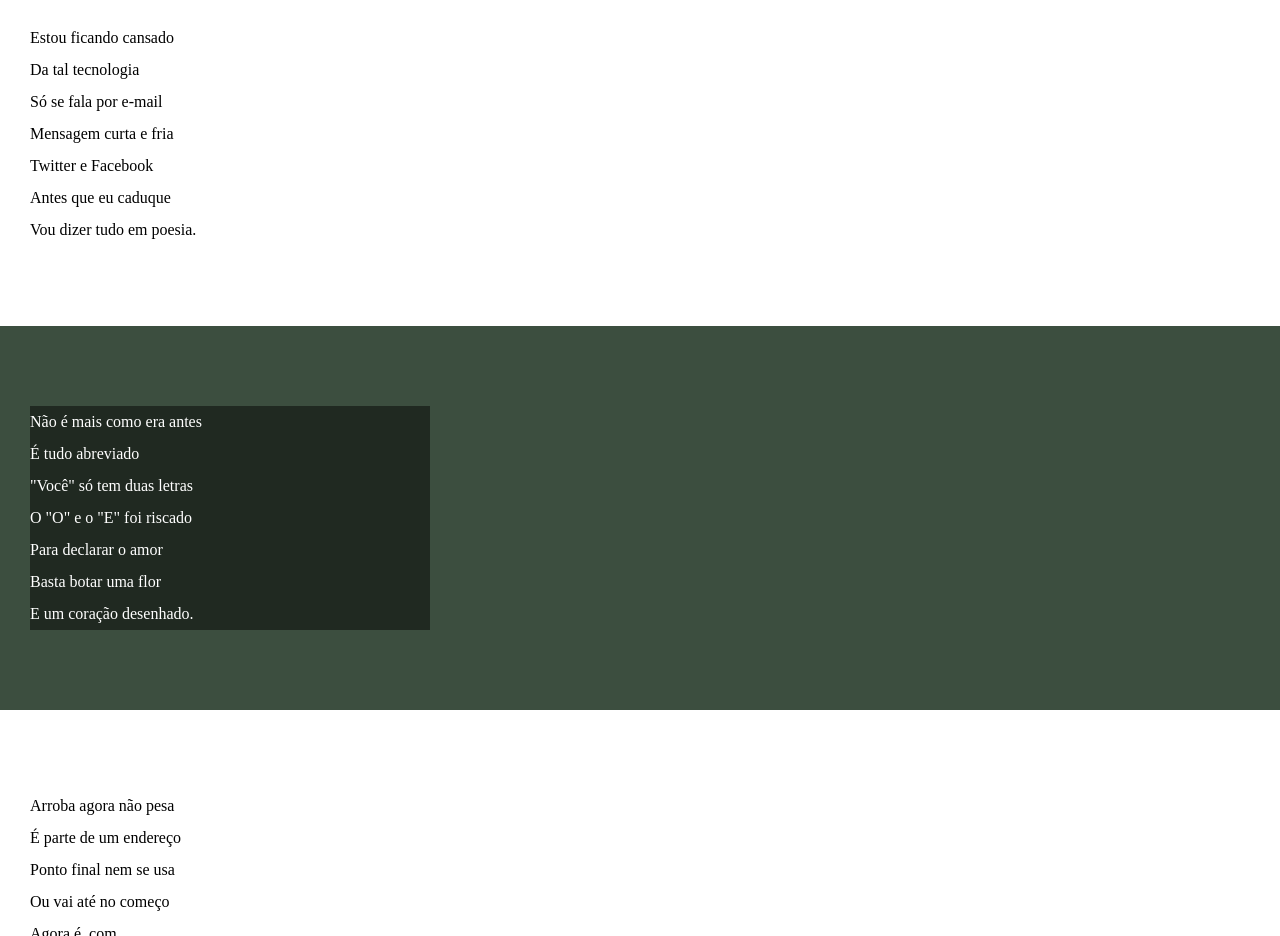
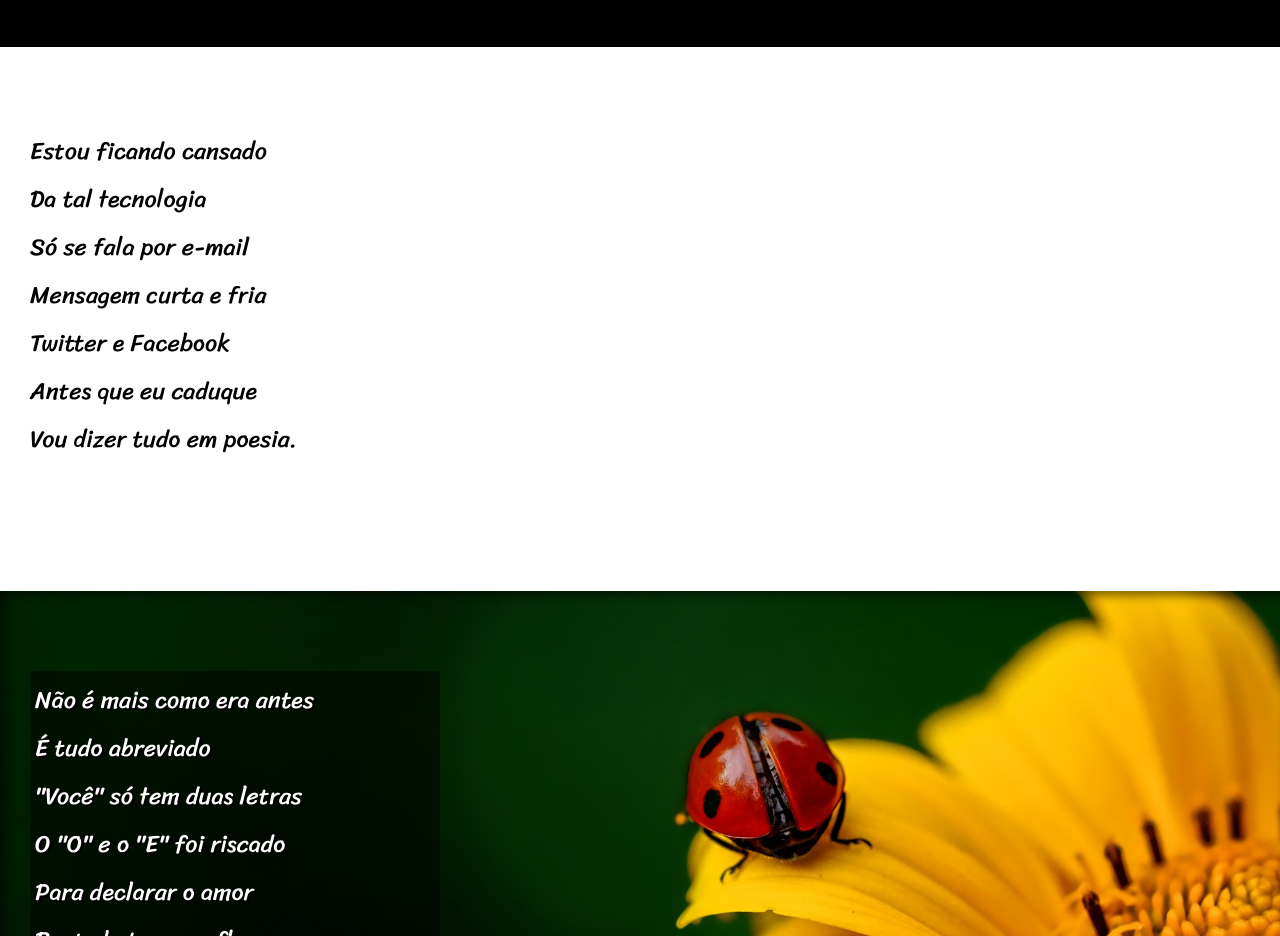
Before and after one commit to Vito-Ismael/hrtml-css, a plain HTML site: page Desafios/d012/index.html in a window 1280 px wide. Shown: the part 213-1149 px from the top of the page. Drawn offline with nearby package versions, Linux system fonts and the light colour scheme.

Commit message:
Background Paralax

```diff
--- a/Desafios/d012/index.html
+++ b/Desafios/d012/index.html
@@ -5,6 +5,8 @@
     <meta name="viewport" content="width=device-width, initial-scale=1.0">
     <title>Cordel Moderno</title>
     <link rel="stylesheet" href="style.css">
+    <link rel="shortcut icon" href="imagens/OIP.jpeg" type="image/x-icon">
+    <script src="https://unpkg.com/scrollreveal"></script>
 </head>
 <body>
     <header>
@@ -25,7 +27,7 @@
     </section>
 
 
-    <section class="imagem">
+    <section class="imagem" id="img01">
         <p>
             Não é mais como era antes <br>
             É tudo abreviado <br>
@@ -59,7 +61,7 @@
     </section>
 
 
-    <section class="imagem">
+    <section class="imagem" id="img02">
         <p>
             Tenho saudade das cartas <br>
             Escritas com a própria mão <br>
--- a/Desafios/d012/style.css
+++ b/Desafios/d012/style.css
@@ -1,4 +1,13 @@
 @charset "UTF-8";
+
+@import url('https://fonts.googleapis.com/css2?family=Passion+One&display=swap');
+@import url('https://fonts.googleapis.com/css2?family=Passion+One&family=Sriracha&display=swap');
+
+:root {
+    --fonte1: Verdana, Geneva, Tahoma, sans-serif;
+    --fonte2: 'Passion One', cursive;
+    --fonte3: 'Sriracha', cursive;
+}
 
 * {
     margin: 0px;
@@ -8,6 +17,7 @@
 html, body {
     min-height: 100vh;
     background-color: rgb(188, 242, 196);
+    font-family: var(--fonte1);
 }
 
 header {
@@ -19,7 +29,10 @@ header {
 header > h1 {
     padding-top: 50px;
     font-variant: small-caps;
+    font-family: var(--fonte2);
+    font-size: 10vw;
 }
+
 
 header > p {
     padding-bottom: 50px;
@@ -40,6 +53,24 @@ section {
     padding-bottom: 10vh;
     line-height: 2em;
     padding-left: 30px;
+    font-family: var(--fonte3);
+    font-size: 1.5em;
+}
+
+section > p {
+    padding-bottom: 2em;
+}
+
+section#img01 {
+    background-image: url(imagens/background001.jpg);
+    background-position: right center;
+    background-size: cover;
+}
+
+section#img02 {
+ background-image: url(imagens/background002.jpg);
+ background-position: right center;
+ background-size: cover;
 }
 
 .normal {
@@ -48,13 +79,18 @@ section {
 }
 
 .imagem {
-    background-color: rgba(0, 0, 0, 0.678);
+    background-color: rgba(0, 0, 0, 0.882);
     color: white;
+    box-shadow: inset 5px 5px 10px rgba(0, 0, 0, 0.489);
+    background-attachment: fixed;
 }
 
 .imagem > p {
     width: 400px;
     background-color: rgba(0, 0, 0, 0.473);
+    display: inline-block;
+    padding: 5px;
+    text-shadow: 2px 2px black;
 }
 
 footer {
@@ -62,3 +98,18 @@ footer {
     color: white;
     text-align: center;
 }
+
+::-webkit-scrollbar {
+    width: 20px;
+}
+
+::-webkit-scrollbar-track {
+    border-radius: 15px;
+    background-color: rgb(255, 255, 255);
+
+}
+
+::-webkit-scrollbar-thumb {
+    border-radius: 15px;
+    background-color: #000000 ;
+}
```
Also changed, not shown: Desafios/d012/imagens/OIP.jpeg (added).
